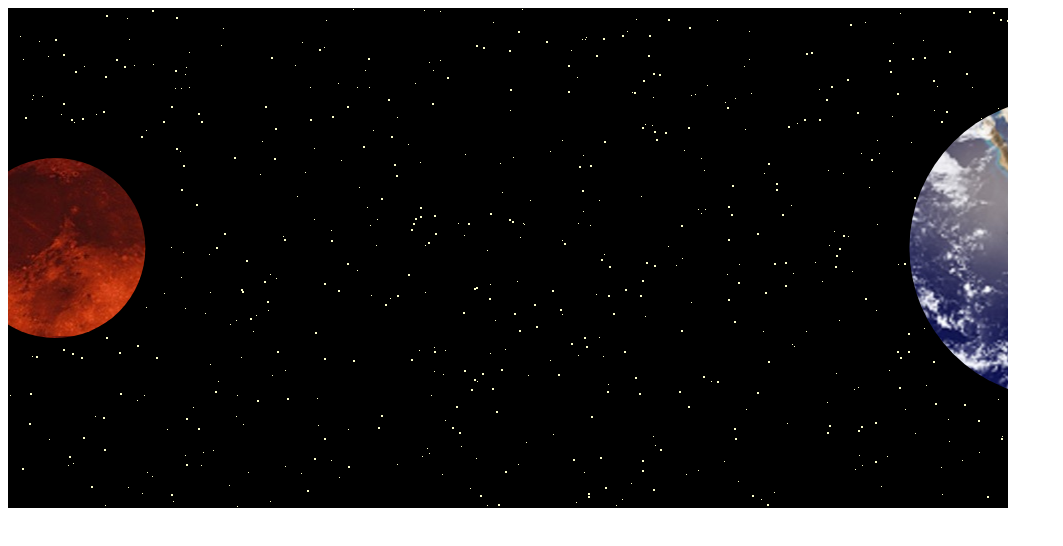
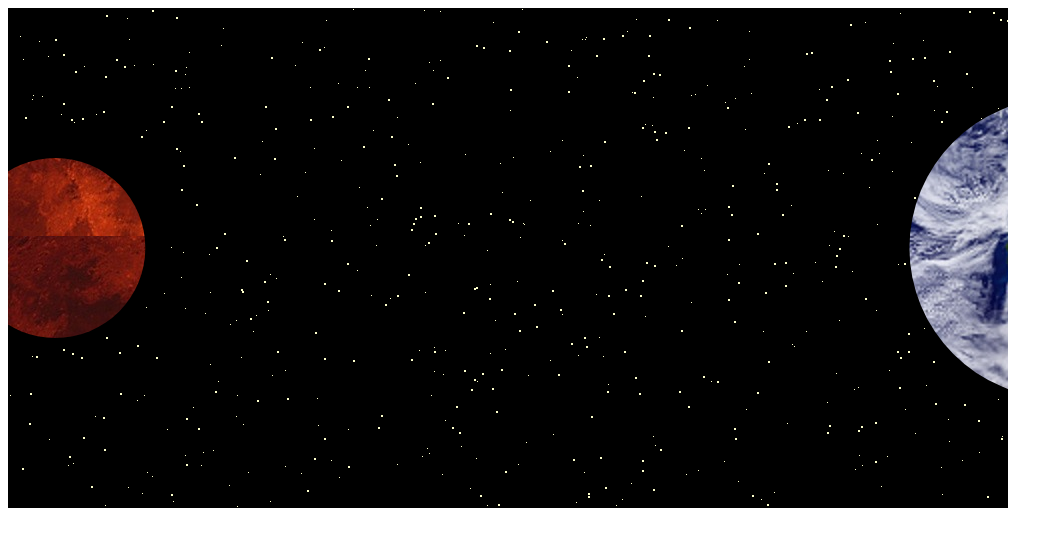
Before and after one commit to benschreyer/benschreyer.github.io, a plain HTML site: page gravity.html in a window 1280 px wide. Shown: the whole page, without its empty margins (0-1063 px from the left). Drawn offline with Linux system fonts and the light colour scheme.

Commit message:
Update gravity.html

```diff
--- a/gravity.html
+++ b/gravity.html
@@ -63,9 +63,8 @@ function physicsob()
 		ctx.fillStyle=this.color;
 		 ctx.beginPath();
 		ctx.arc(this.x,this.y,this.m*10*this.mul,0,2*Math.PI);
-		ctx.translate(this.x+this.offSetX, 0+this.offSetX);
 		ctx.fill();
-		ctx.translate(this.x*-1-this.offSetX, 0-this.offSetX);
+
 
 
 
```
